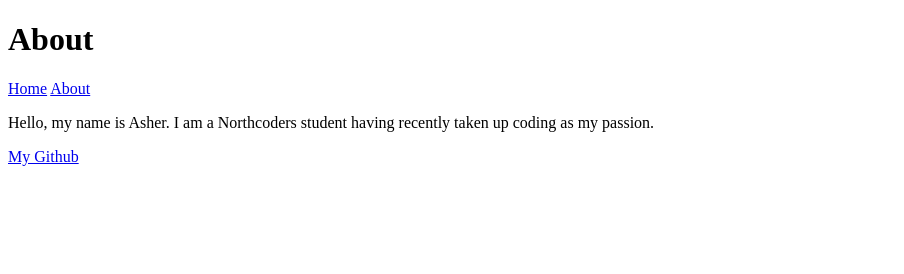
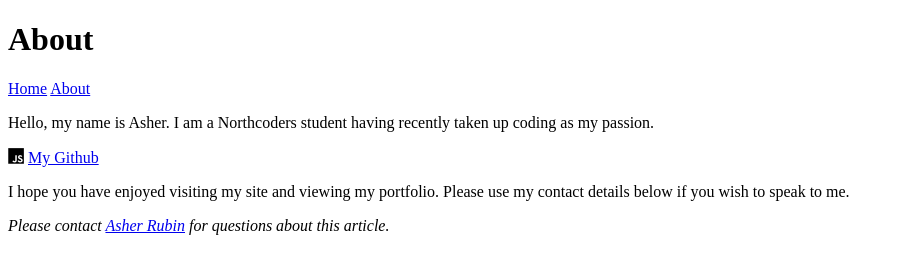
Before and after one commit to asherrubin-code/portfolio-website, a plain HTML site: page about.html in a window 1280 px wide. Shown: the whole page, without its empty margins (0-904 px from the left). Drawn offline with nearby package versions, Linux system fonts and the light colour scheme.

Commit message:
added icon and a little more info

```diff
--- a/about.html
+++ b/about.html
@@ -4,7 +4,8 @@
     <meta charset="UTF-8">
     <meta name="viewport" content="width=device-width, initial-scale=1.0">
     <meta http-equiv="X-UA-Compatible" content="ie=edge">
-    <link rel="stylesheet" index.css">
+    <link rel="stylesheet" index.css>
+    <link rel="stylesheet" href="https://cdn.rawgit.com/konpa/devicon/df6431e323547add1b4cf45992913f15286456d3/devicon.min.css">
     <title>About</title>
 </head>
 <body>
@@ -14,7 +15,14 @@
       <a href="about.html">About</a>
     </nav>
     <p>Hello, my name is Asher. I am a Northcoders student having recently taken up coding as my passion.</p>
+    <i class="devicon-javascript-plain"></i>
     <a href="https://github.com/asherrubin-code">My Github</a>
-
+    <footer>
+      <p>I hope you have enjoyed visiting my site and viewing my portfolio. Please use my contact details below if you wish to speak to me.</p>
+      <address>
+        Please contact <a href='mailto:asherrubin@gmail.com'>Asher
+        Rubin</a> for questions about this article.
+      </address>
+    </footer>
 </body>
 </html>
```
Also changed, not shown: index.html (+1 -1 lines).
